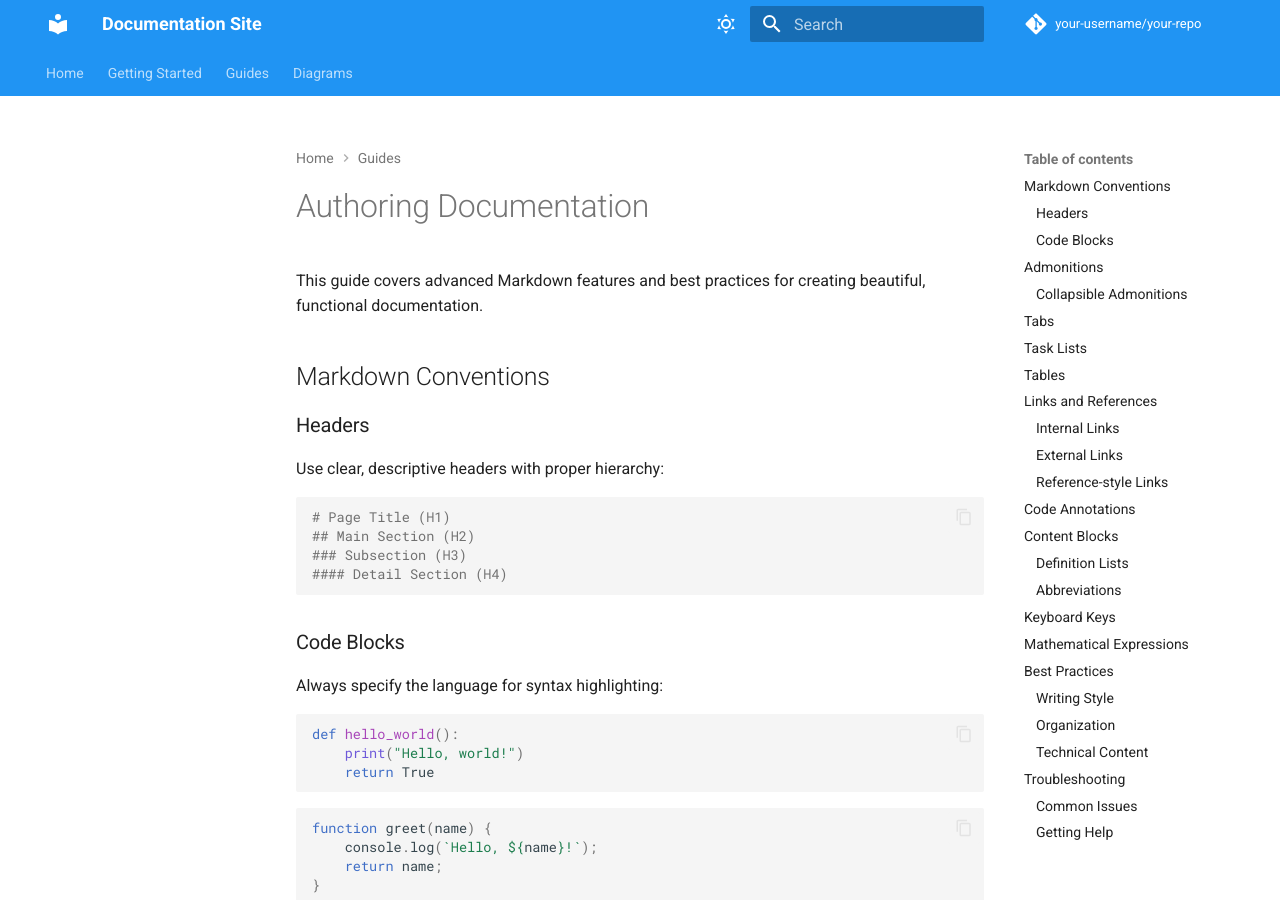
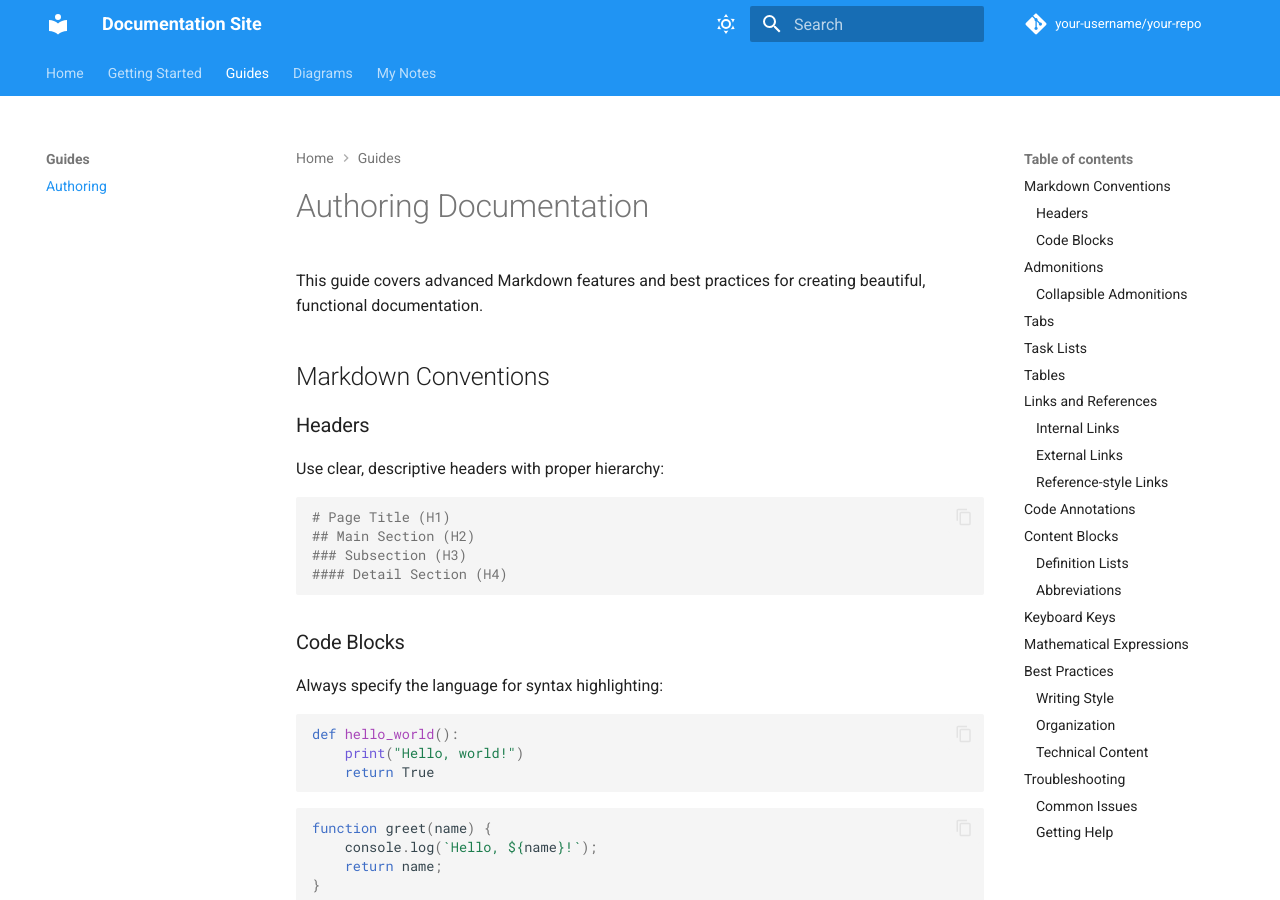
Before and after one commit to asbor/boroy-docs, an MkDocs documentation site: the page built from docs/guides/authoring.md, in a window 1280 px wide and 900 px high. Built offline with MkDocs 1.6.1 and Material for MkDocs 9.7.7, drawn with Linux system fonts in a browser that asks for light colours; comment, search, counter and statistics services are not loaded; part of the change alters nothing that is shown.

Commit message:
Fix navigation structure - remove awesome-pages plugin and add My Notes section

```diff
--- a/mkdocs.yml
+++ b/mkdocs.yml
@@ -65,16 +65,18 @@ markdown_extensions:
 # Plugins
 plugins:
   - search
-  - awesome-pages
-  - kroki:
-      server_url: https://kroki.io
 
-# Navigation (managed by awesome-pages plugin)
+# Navigation
 nav:
   - Home: index.md
   - Getting Started: getting-started.md
-  - ... | guides/**
-  - ... | diagrams/**
+  - Guides:
+    - Authoring: guides/authoring.md
+  - Diagrams:
+    - Mermaid: diagrams/mermaid.md
+    - PlantUML: diagrams/plantuml.md
+  - My Notes:
+    - First Note: my-first-note.md
 
 # Extra
 extra:
```
